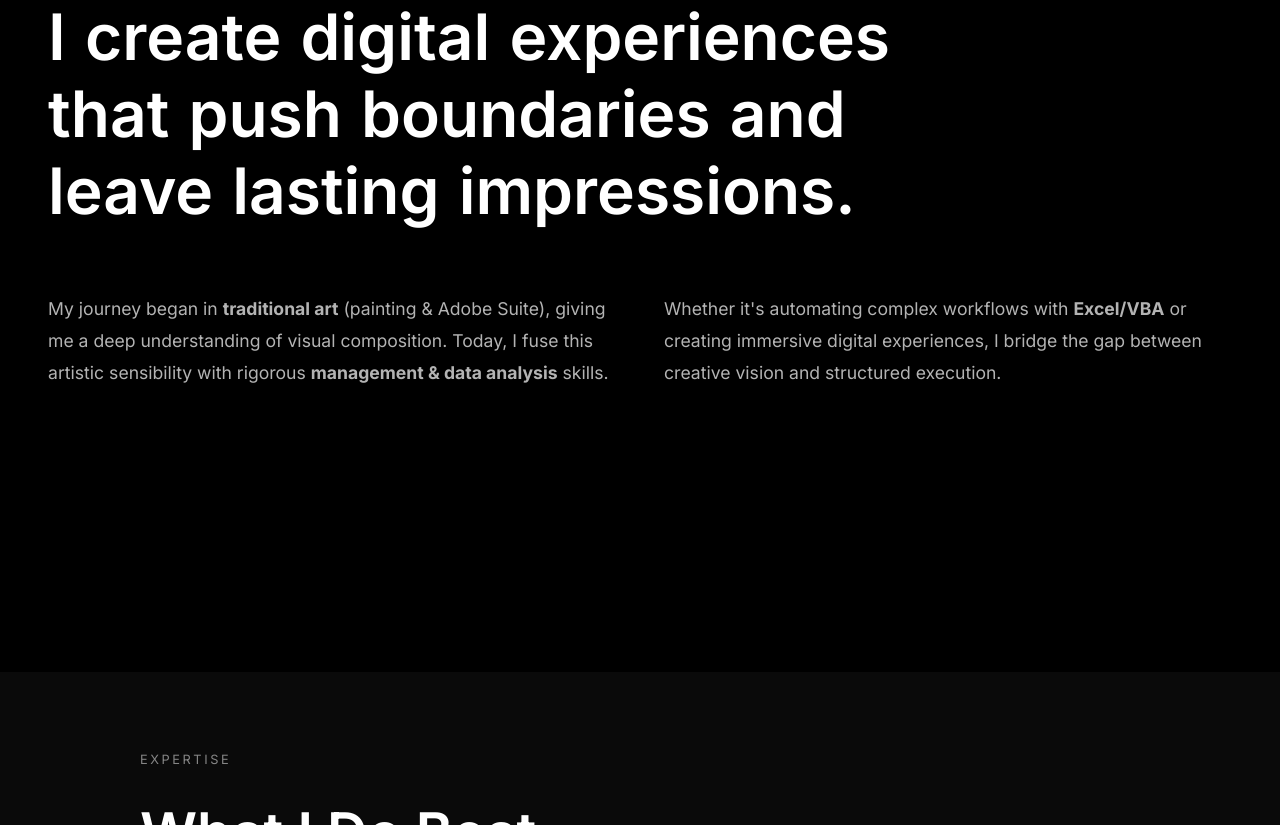
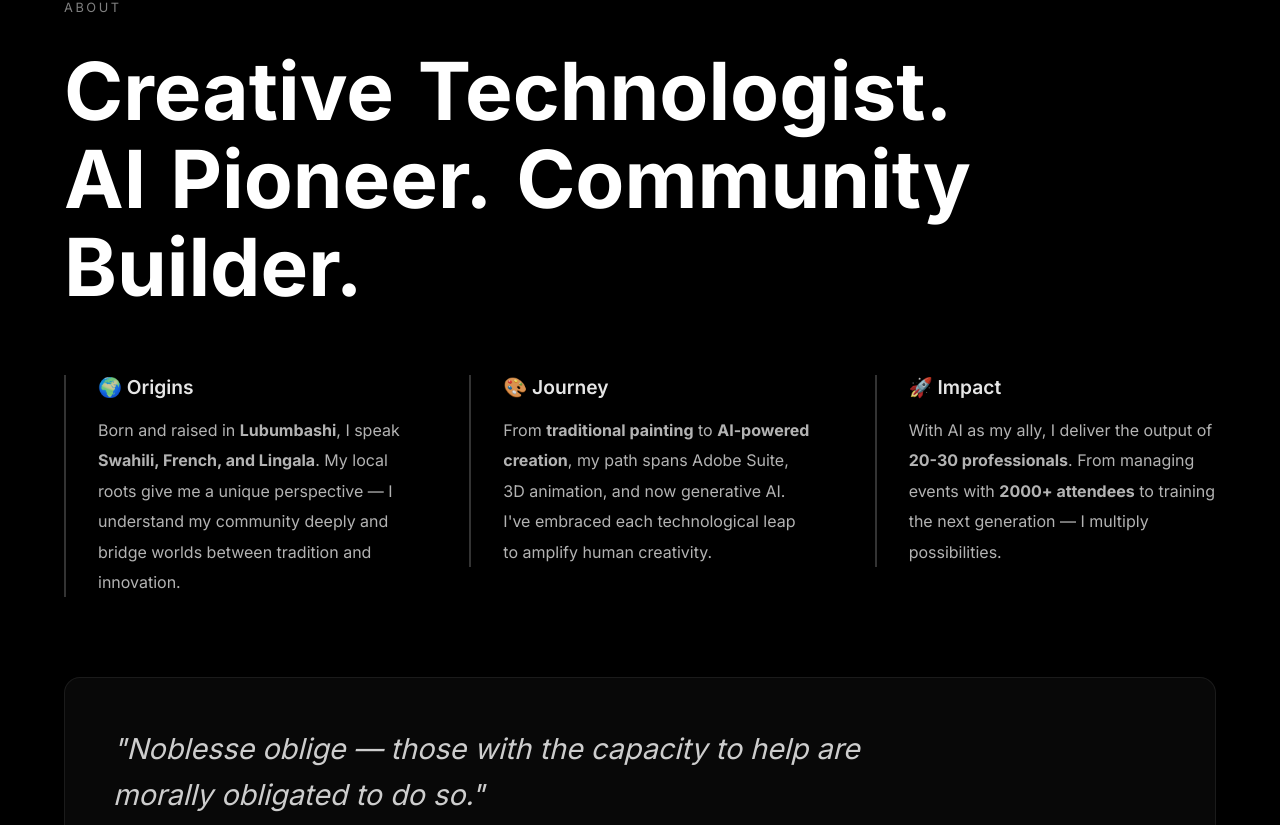
Before and after one commit to Greatwisdom95/AurelienPortfolio, a React (Vite) app: page / in a window 1280 px wide. Shown: the part 1055-1880 px from the top of the page. Built offline with nearby package versions, Linux system fonts and the light colour scheme.

Commit message:
feat: comprehensive redesign with enriched About and AR/3D featured project

```diff
--- a/src/App.jsx
+++ b/src/App.jsx
@@ -437,8 +437,8 @@ function App() {
             </section>
 
             {/* ========== ABOUT SECTION ========== */}
-            <section style={{ ...styles.section, alignItems: 'flex-start' }}>
-                <div style={{ maxWidth: '1200px', width: '100%', margin: '0 auto' }}>
+            <section style={{ ...styles.section, alignItems: 'flex-start', minHeight: 'auto', padding: '8rem 5vw' }}>
+                <div style={{ maxWidth: '1400px', width: '100%', margin: '0 auto' }}>
                     <AnimatedText>
                         <span style={{
                             fontSize: '0.8rem',
@@ -453,33 +453,87 @@ function App() {
 
                     <AnimatedText delay={0.2}>
                         <h2 style={{
-                            fontSize: 'clamp(2rem, 6vw, 4rem)',
-                            fontWeight: 600,
-                            lineHeight: 1.2,
-                            maxWidth: '900px',
+                            fontSize: 'clamp(2.5rem, 7vw, 5rem)',
+                            fontWeight: 700,
+                            lineHeight: 1.1,
+                            maxWidth: '1000px',
+                            marginBottom: '4rem',
                         }}>
                             <SplitText delay={0.3}>
-                                I create digital experiences that push boundaries and leave lasting impressions.
+                                Creative Technologist. AI Pioneer. Community Builder.
                             </SplitText>
                         </h2>
                     </AnimatedText>
 
-                    <div style={{ display: 'grid', gridTemplateColumns: 'repeat(auto-fit, minmax(300px, 1fr))', gap: '3rem', marginTop: '4rem' }}>
+                    {/* Three-column grid for About content */}
+                    <div style={{ display: 'grid', gridTemplateColumns: 'repeat(auto-fit, minmax(320px, 1fr))', gap: '4rem', marginTop: '3rem' }}>
+
+                        {/* Origins */}
                         <AnimatedText delay={0.4}>
-                            <p style={{ fontSize: '1.1rem', lineHeight: 1.8, opacity: 0.7 }}>
-                                My journey began in <strong>traditional art</strong> (painting & Adobe Suite),
-                                giving me a deep understanding of visual composition. Today, I fuse this artistic
-                                sensibility with rigorous <strong>management & data analysis</strong> skills.
+                            <div style={{ borderLeft: '2px solid rgba(255,255,255,0.2)', paddingLeft: '2rem' }}>
+                                <h3 style={{ fontSize: '1.2rem', fontWeight: 600, marginBottom: '1rem', opacity: 0.9 }}>
+                                    🌍 Origins
+                                </h3>
+                                <p style={{ fontSize: '1rem', lineHeight: 1.9, opacity: 0.7 }}>
+                                    Born and raised in <strong>Lubumbashi</strong>, I speak <strong>Swahili, French, and Lingala</strong>.
+                                    My local roots give me a unique perspective — I understand my community deeply
+                                    and bridge worlds between tradition and innovation.
                                 </p>
+                            </div>
                         </AnimatedText>
+
+                        {/* Journey */}
                         <AnimatedText delay={0.5}>
-                            <p style={{ fontSize: '1.1rem', lineHeight: 1.8, opacity: 0.7 }}>
-                                Whether it's automating complex workflows with <strong>Excel/VBA</strong> or
-                                creating immersive digital experiences, I bridge the gap between creative vision
-                                and structured execution.
+                            <div style={{ borderLeft: '2px solid rgba(255,255,255,0.2)', paddingLeft: '2rem' }}>
+                                <h3 style={{ fontSize: '1.2rem', fontWeight: 600, marginBottom: '1rem', opacity: 0.9 }}>
+                                    🎨 Journey
+                                </h3>
+                                <p style={{ fontSize: '1rem', lineHeight: 1.9, opacity: 0.7 }}>
+                                    From <strong>traditional painting</strong> to <strong>AI-powered creation</strong>,
+                                    my path spans Adobe Suite, 3D animation, and now generative AI.
+                                    I've embraced each technological leap to amplify human creativity.
                                 </p>
+                            </div>
+                        </AnimatedText>
+
+                        {/* Impact */}
+                        <AnimatedText delay={0.6}>
+                            <div style={{ borderLeft: '2px solid rgba(255,255,255,0.2)', paddingLeft: '2rem' }}>
+                                <h3 style={{ fontSize: '1.2rem', fontWeight: 600, marginBottom: '1rem', opacity: 0.9 }}>
+                                    🚀 Impact
+                                </h3>
+                                <p style={{ fontSize: '1rem', lineHeight: 1.9, opacity: 0.7 }}>
+                                    With AI as my ally, I deliver the output of <strong>20-30 professionals</strong>.
+                                    From managing events with <strong>2000+ attendees</strong> to training the next generation —
+                                    I multiply possibilities.
+                                </p>
+                            </div>
                         </AnimatedText>
                     </div>
+
+                    {/* Philosophy Quote */}
+                    <AnimatedText delay={0.8}>
+                        <div style={{
+                            marginTop: '5rem',
+                            padding: '3rem',
+                            background: 'rgba(255,255,255,0.03)',
+                            borderRadius: '16px',
+                            border: '1px solid rgba(255,255,255,0.08)',
+                        }}>
+                            <p style={{
+                                fontSize: 'clamp(1.2rem, 2.5vw, 1.8rem)',
+                                fontStyle: 'italic',
+                                lineHeight: 1.6,
+                                opacity: 0.8,
+                                maxWidth: '800px',
+                            }}>
+                                "Noblesse oblige — those with the capacity to help are morally obligated to do so."
+                            </p>
+                            <span style={{ display: 'block', marginTop: '1.5rem', fontSize: '0.9rem', opacity: 0.5 }}>
+                                — My guiding philosophy
+                            </span>
+                        </div>
+                    </AnimatedText>
                 </div>
             </section>
 
@@ -541,17 +595,73 @@ function App() {
                         </h2>
                     </AnimatedText>
 
-                    <div style={{ display: 'grid', gridTemplateColumns: 'repeat(auto-fit, minmax(500px, 1fr))', gap: '2rem' }}>
+                    {/* ========== FEATURED PROJECT (AR/3D) ========== */}
+                    <AnimatedText delay={0.2}>
+                        <motion.div
+                            initial={{ opacity: 0, scale: 0.95 }}
+                            whileInView={{ opacity: 1, scale: 1 }}
+                            viewport={{ once: true }}
+                            transition={{ duration: 1 }}
+                            style={{
+                                width: '100%',
+                                aspectRatio: '21/9',
+                                background: '#0a0a0a',
+                                borderRadius: '16px',
+                                position: 'relative',
+                                overflow: 'hidden',
+                                marginBottom: '3rem',
+                                border: '1px solid rgba(255,255,255,0.08)',
+                            }}
+                        >
+                            <video
+                                src="/assets/videos/AR 3D/5B2ECB90-3246-4ACA-875E-474480F6AA4F.mp4"
+                                autoPlay
+                                muted
+                                loop
+                                playsInline
+                                style={{ width: '100%', height: '100%', objectFit: 'cover' }}
+                            />
+                            <div style={{
+                                position: 'absolute',
+                                bottom: 0,
+                                left: 0,
+                                right: 0,
+                                padding: '3rem',
+                                background: 'linear-gradient(to top, rgba(0,0,0,0.95), transparent)',
+                            }}>
+                                <span style={{
+                                    fontSize: '0.75rem',
+                                    textTransform: 'uppercase',
+                                    letterSpacing: '0.15em',
+                                    opacity: 0.7,
+                                    display: 'block',
+                                    marginBottom: '0.5rem',
+                                }}>
+                                    AR / 3D — Gaussian Splatting
+                                </span>
+                                <h3 style={{ fontSize: 'clamp(1.5rem, 4vw, 2.5rem)', fontWeight: 700, margin: 0 }}>
+                                    Immersive 3D Capture
+                                </h3>
+                                <p style={{ fontSize: '1rem', opacity: 0.6, marginTop: '0.5rem', maxWidth: '500px' }}>
+                                    Luma AI Gaussian Splatting composition for spatial computing experiences.
+                                </p>
+                            </div>
+                        </motion.div>
+                    </AnimatedText>
+
+                    {/* ========== PROJECT GRID ========== */}
+                    <div style={{ display: 'grid', gridTemplateColumns: 'repeat(auto-fit, minmax(450px, 1fr))', gap: '2rem' }}>
                         {[
                             {
                                 title: 'Agrizex Motion',
                                 category: 'Motion Design',
                                 video: '/assets/videos/motion-design/agrizex-logo-1.mp4',
+                                description: 'Logo animation & brand identity',
                                 year: '2024'
                             },
                             {
                                 title: 'Mokonzi Fashion',
-                                category: 'Branding',
+                                category: 'AI Branding',
                                 gallery: [
                                     '/assets/Images/ClothesBrand/Mokonzi/Mokonzi_00006_.png',
                                     '/assets/Images/ClothesBrand/Mokonzi/ComfyUI_00336_.png',
@@ -560,6 +670,7 @@ function App() {
                                     '/assets/Images/ClothesBrand/Mokonzi/ComfyUI_00374_.png',
                                     '/assets/Images/ClothesBrand/Mokonzi/ComfyUI_00383_.png',
                                 ],
+                                description: 'AI-generated fashion visuals',
                                 year: '2024'
                             },
                             {
@@ -569,39 +680,41 @@ function App() {
                                     '/assets/Images/DrinksBrand/Brasimba/ComfyUI_00098_.png',
                                     '/assets/Images/DrinksBrand/Brasimba/ComfyUI_00069_.png',
                                 ],
+                                description: 'Beverage brand imagery',
                                 year: '2023'
                             },
                             {
                                 title: 'LubumArt Identity',
-                                category: 'Branding',
+                                category: 'AI Branding',
                                 gallery: [
                                     '/assets/Images/ClothesBrand/LubumArt/ComfyUI_00138_.png',
                                     '/assets/Images/ClothesBrand/LubumArt/ComfyUI_00169_.png',
                                 ],
+                                description: 'Local fashion brand visuals',
                                 year: '2023'
                             }
                         ].map((project, i) => (
                             <motion.div
                                 key={project.title}
-                                initial={{ opacity: 0, y: 50 }}
+                                initial={{ opacity: 0, y: 60 }}
                                 whileInView={{ opacity: 1, y: 0 }}
-                                viewport={{ once: true }}
-                                transition={{ duration: 0.8, delay: i * 0.15 }}
-                                whileHover={{ scale: 1.02 }}
+                                viewport={{ once: true, margin: '-50px' }}
+                                transition={{ duration: 0.9, delay: i * 0.1, ease: [0.22, 1, 0.36, 1] }}
+                            >
+                                {/* Media Container */}
+                                <motion.div
+                                    whileHover={{ scale: 1.02, y: -5 }}
+                                    transition={{ duration: 0.4 }}
                                     style={{
                                         aspectRatio: '16/10',
                                         background: '#111',
                                         borderRadius: '12px',
                                         position: 'relative',
                                         overflow: 'hidden',
-                                    display: 'flex',
-                                    alignItems: 'flex-end',
                                         cursor: 'pointer',
                                         border: '1px solid rgba(255,255,255,0.05)',
                                     }}
                                 >
-                                {/* Media Content */}
-                                <div style={{ position: 'absolute', inset: 0, zIndex: 0 }}>
                                     {project.video ? (
                                         <video
                                             src={project.video}
@@ -609,33 +722,27 @@ function App() {
                                             muted
                                             loop
                                             playsInline
-                                            style={{ width: '100%', height: '100%', objectFit: 'cover', opacity: 0.8 }}
+                                            style={{ width: '100%', height: '100%', objectFit: 'cover' }}
                                         />
                                     ) : project.gallery ? (
-                                        <InfiniteMarquee images={project.gallery} speed={30} />
-                                    ) : (
-                                        <img
-                                            src={project.image}
-                                            alt={project.title}
-                                            style={{ width: '100%', height: '100%', objectFit: 'cover', opacity: 0.8 }}
-                                        />
-                                    )}
-                                    <div style={{ position: 'absolute', inset: 0, background: 'linear-gradient(to top, rgba(0,0,0,0.9), transparent)', pointerEvents: 'none' }} />
-                                </div>
+                                        <InfiniteMarquee images={project.gallery} speed={25} />
+                                    ) : null}
+                                </motion.div>
 
-                                {/* Text Content */}
-                                <div style={{ position: 'relative', zIndex: 1, padding: '2rem', width: '100%', pointerEvents: 'none' }}>
-                                    <div style={{ display: 'flex', justifyContent: 'space-between', alignItems: 'flex-end' }}>
-                                        <div>
-                                            <span style={{ fontSize: '0.8rem', textTransform: 'uppercase', letterSpacing: '0.1em', opacity: 0.7 }}>
+                                {/* Text Below Card (CV Style) */}
+                                <div style={{ marginTop: '1.5rem' }}>
+                                    <div style={{ display: 'flex', justifyContent: 'space-between', alignItems: 'center', marginBottom: '0.5rem' }}>
+                                        <span style={{ fontSize: '0.75rem', textTransform: 'uppercase', letterSpacing: '0.1em', opacity: 0.5 }}>
                                             {project.category}
                                         </span>
-                                            <h3 style={{ fontSize: '1.5rem', fontWeight: 600, margin: '0.5rem 0 0' }}>
+                                        <span style={{ fontSize: '0.8rem', opacity: 0.4 }}>{project.year}</span>
+                                    </div>
+                                    <h3 style={{ fontSize: '1.4rem', fontWeight: 600, margin: 0 }}>
                                         {project.title}
                                     </h3>
-                                        </div>
-                                        <span style={{ fontSize: '0.9rem', opacity: 0.5 }}>{project.year}</span>
-                                    </div>
+                                    <p style={{ fontSize: '0.95rem', opacity: 0.6, marginTop: '0.5rem' }}>
+                                        {project.description}
+                                    </p>
                                 </div>
                             </motion.div>
                         ))}
```
Also changed, not shown: 1 other file (tests, documents, lock files or other folders). Lines whose indentation alone changed are shown as unchanged.
